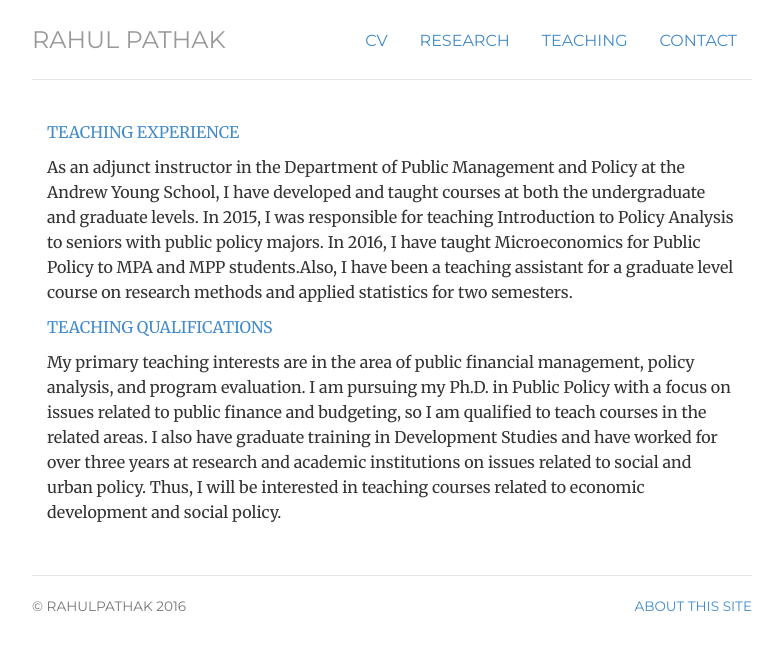
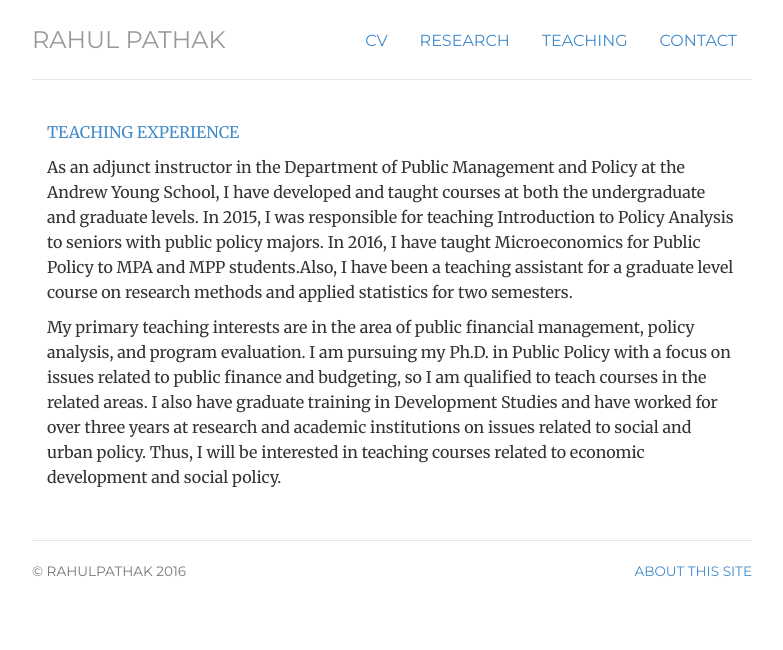
Before and after one commit to pathak-rahul/pathak-rahul.github.io, a Jekyll site: the page built from teaching/index.html, in a window 1280 px wide. Shown: the top 650 px of the page, without its empty margins (248-1031 px from the left). Built offline with Jekyll 4.4.1, drawn with Linux system fonts in a browser that asks for light colours.

Commit message:
Update index.html

```diff
--- a/teaching/index.html
+++ b/teaching/index.html
@@ -10,8 +10,6 @@ title: teaching
 	</div>
 	<div itemscope itemtype="http://data-vocabulary.org/Person" class="col-sm-12">
 <p class-"lead"> As an adjunct instructor in the Department of Public Management and Policy at the Andrew Young School, I have developed and taught courses at both the undergraduate and graduate levels. In 2015, I was responsible for teaching Introduction to Policy Analysis to seniors with public policy majors. In 2016, I have taught Microeconomics for Public Policy to MPA and MPP students.Also, I have been a teaching assistant for a graduate level course on research methods and applied statistics for two semesters.
-
-<p class="text-primary">TEACHING QUALIFICATIONS</p>
 	</div>
 	<div itemscope itemtype="http://data-vocabulary.org/Person" class="col-sm-12">
 <p class-"lead"> My primary teaching interests are in the area of public financial management, policy analysis, and program evaluation. I am pursuing my Ph.D. in Public Policy with a focus on issues related to public finance and budgeting, so I am qualified to teach courses in the related areas. I also have graduate training in Development Studies and have worked for over three years at research and academic institutions on issues related to social and urban policy. Thus, I will be interested in teaching courses related to economic development and social policy.
```
